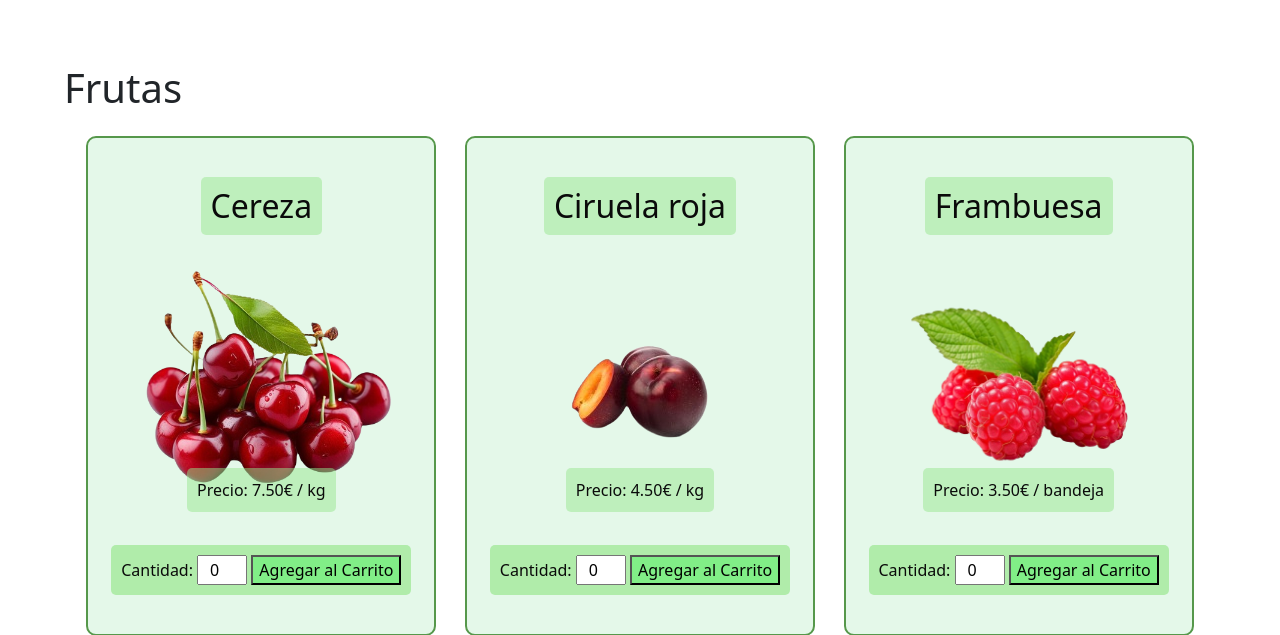
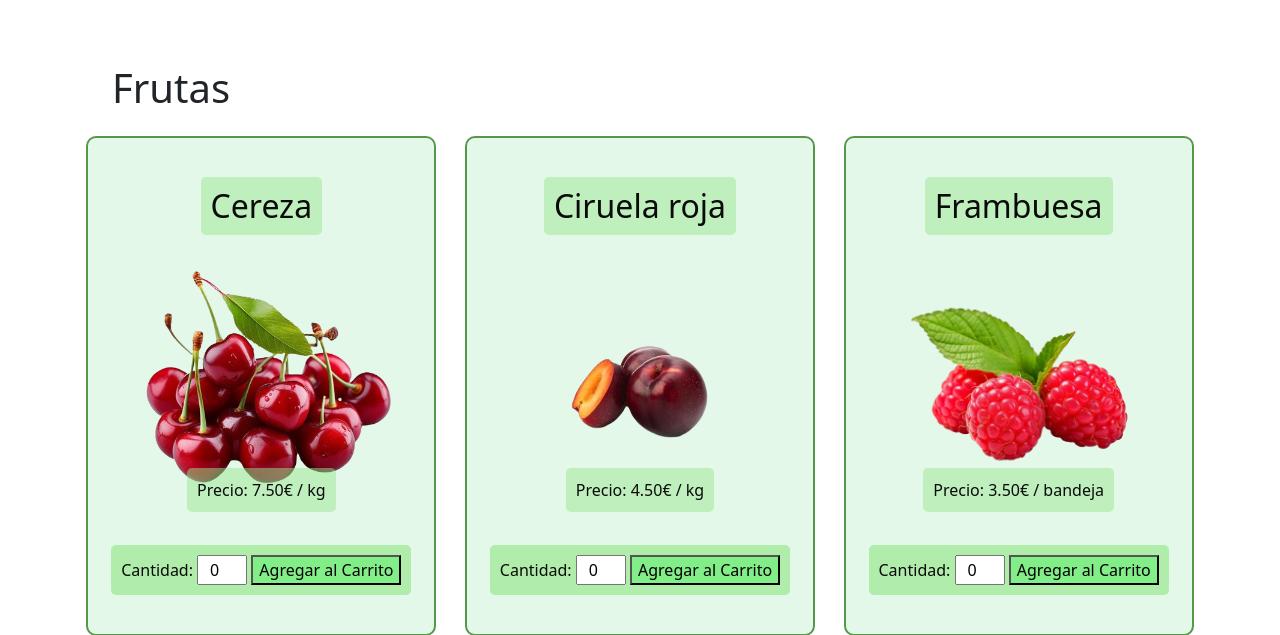
Before and after one commit to AlvaroCascoV/TFG2024, a PHP site: page /frutas.php in a window 1280 px wide. Shown: the part 64-699 px from the top of the page. Run offline with PHP 8.4, Linux system fonts and the light colour scheme; some web fonts are replaced.

Commit message:
css fixes

```diff
--- a/TFG/frutas.php
+++ b/TFG/frutas.php
@@ -28,7 +28,7 @@
 				<button onclick="processPayment()">Pagar con PayPal</button>
 			</div>
 		</div>
-		<h1 class="pt-5">Frutas</h1>
+		<h1 class="pt-5 px-5">Frutas</h1>
 		<div class="body-container">
 			<div class="item-container">
 				<h2 class="item-titulo">Cereza</h2>
```
